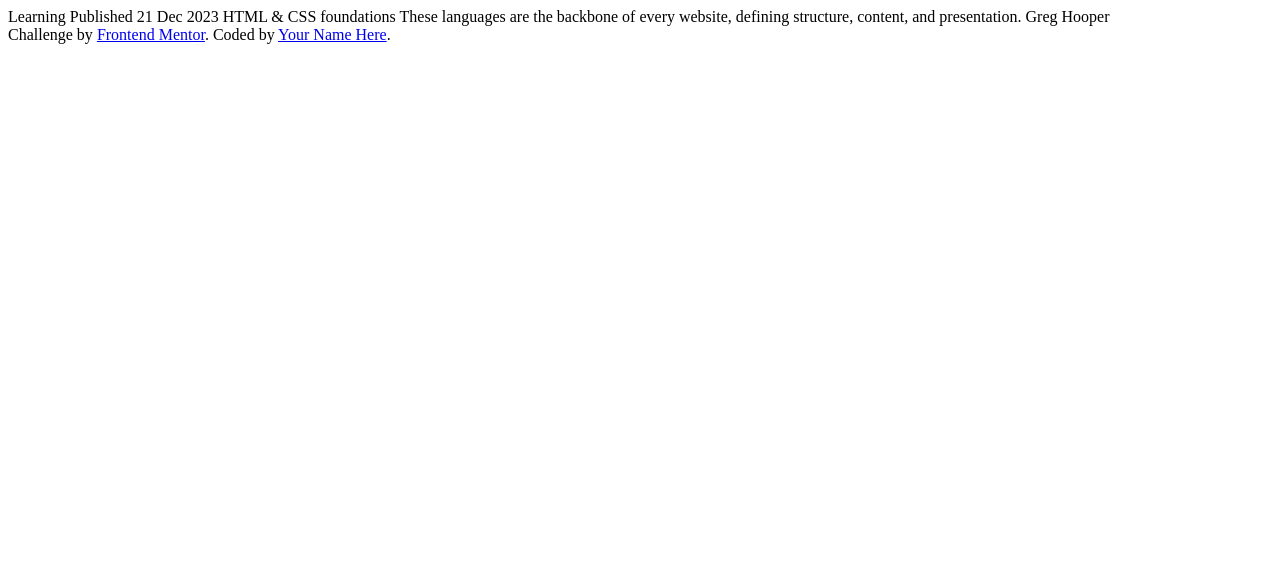
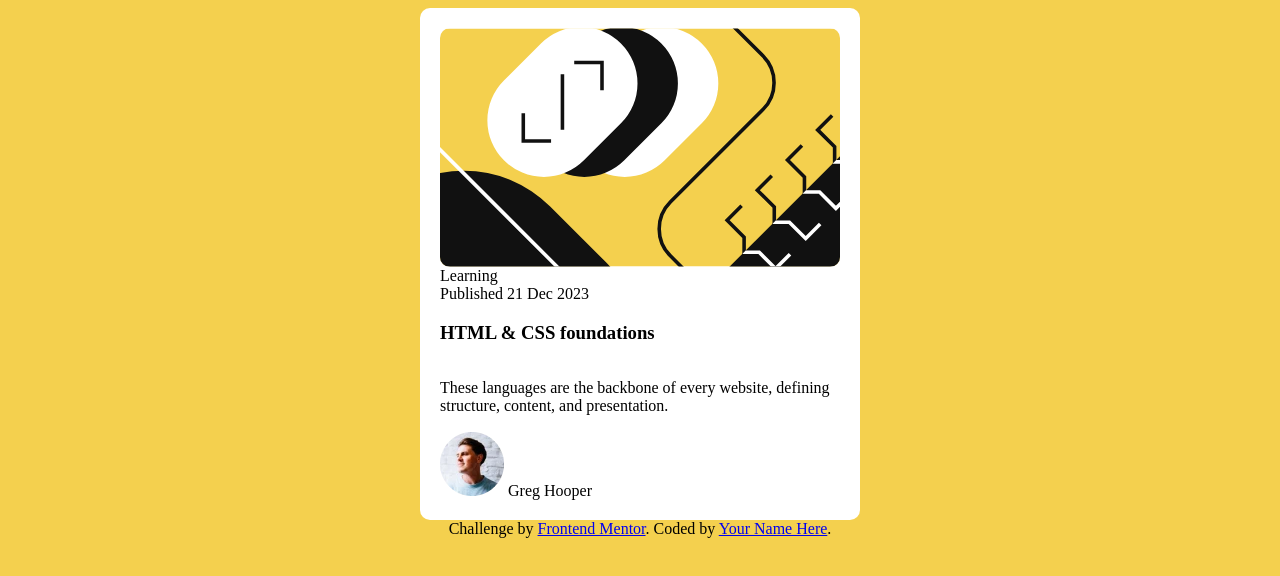
Before and after one commit to Grigoriyjan/blog-preview-card-main, a plain HTML site: page index.html in a window 1280 px wide. Drawn offline with Linux system fonts and the light colour scheme.

Commit message:
added some styles

```diff
--- /dev/null
+++ b/css/style.css
@@ -0,0 +1,21 @@
+body{
+    display: flex;
+    flex-direction: column;
+    align-items: center;
+    background-color: hsl(47, 88%, 63%);
+}
+
+.blog-card{
+    margin: auto;
+    display: flex;
+    flex-direction: column;
+    max-width: 400px;
+    padding: 20px;
+    border-radius: 10px;
+    background-color: white;
+}
+.blog-img{
+    width: 100%;
+    align-self: center;
+    border-radius: 10px;
+}
--- a/index.html
+++ b/index.html
@@ -5,19 +5,21 @@
   <meta name="viewport" content="width=device-width, initial-scale=1.0"> <!-- displays site properly based on user's device -->
 
   <link rel="icon" type="image/png" sizes="32x32" href="./assets/images/favicon-32x32.png">
+  <link rel="stylesheet" href="./css/style.css">
   <title>Frontend Mentor | Blog preview card</title>
 </head>
 <body>
-
-  Learning
-
-  Published 21 Dec 2023
-
-  HTML & CSS foundations
-
-  These languages are the backbone of every website, defining structure, content, and presentation.
-
-  Greg Hooper
+  <div class="blog-card">
+    <img src="./assets/images/illustration-article.svg" alt="" class="blog-img">
+    <span class="blog-type">Learning</span>
+    <time class="blog-date" datetime="2023-12-21">Published 21 Dec 2023</time>
+    <h3 class="blog-title">HTML & CSS foundations</h3>
+    <p class="blog-desc">These languages are the backbone of every website, defining structure, content, and presentation.</p>
+    <div class="blog-autor">
+      <img src="./assets/images/image-avatar.webp" alt="" class="autor-avatar">
+      <span class="autor-name">Greg Hooper</span>
+    </div>
+  </div>
 
   <div class="attribution">
     Challenge by <a href="https://www.frontendmentor.io?ref=challenge" target="_blank">Frontend Mentor</a>.
```
